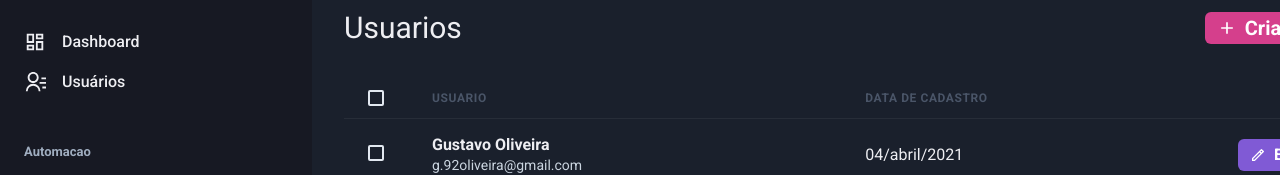
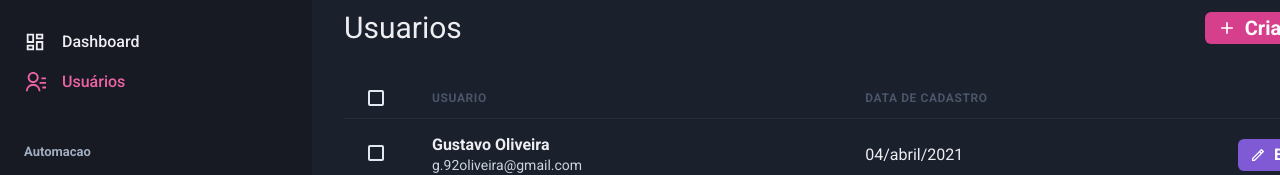
Before and after one commit to theguuholi/dashgo, a Next.js app: page /users in a window 1280 px wide. Shown: the part 142-317 px from the top of the page. Built offline with nearby package versions, Linux system fonts and the light colour scheme.

Commit message:
active link

```diff
--- /dev/null
+++ b/src/components/ActiveLink.tsx
@@ -0,0 +1,32 @@
+import Link, { LinkProps } from "next/link"
+import { useRouter } from "next/router"
+import { cloneElement, ReactElement } from "react"
+
+interface ActiveLinkProps extends LinkProps{
+    children: ReactElement;
+    shouldMatchExactHref?: boolean
+}
+export function ActiveLink({children, shouldMatchExactHref = false, ...rest} : ActiveLinkProps){
+    let isActive = false
+    const { asPath} = useRouter();
+
+    if(shouldMatchExactHref && (asPath === rest.href || asPath === rest.as)) {
+        isActive = true
+    }
+
+    if(!shouldMatchExactHref && (asPath.startsWith(String(rest.href)) || asPath.startsWith(String(rest.as))))
+    {
+        isActive = true
+    }
+
+    return (
+        <Link {...rest}>
+            {
+                cloneElement(children, {
+                    color: isActive ? "pink.400" : "gray.50"
+                })
+            }
+        </Link>
+    )
+
+}
--- a/src/components/Sidebar/NavLink.tsx
+++ b/src/components/Sidebar/NavLink.tsx
@@ -6,6 +6,7 @@
 } from "@chakra-ui/react";
 import Link from "next/link";
 import { ElementType } from "react";
+import { ActiveLink } from "../ActiveLink";
 
 interface NavLinkProps extends ChakraUiLinkProps {
   icon: ElementType;
@@ -14,13 +15,13 @@
 }
 export function NavLink({ href, icon, children, ...rest }: NavLinkProps) {
   return (
-    <Link href={href} passHref>
+    <ActiveLink href={href} passHref>
       <ChakraLink display="flex" alignItems="center" {...rest}>
         <Icon as={icon} fontSize="22" />
         <Text ml="4" fontWeight="medium">
           {children}
         </Text>
       </ChakraLink>
-    </Link>
+    </ActiveLink>
   );
 }
```
